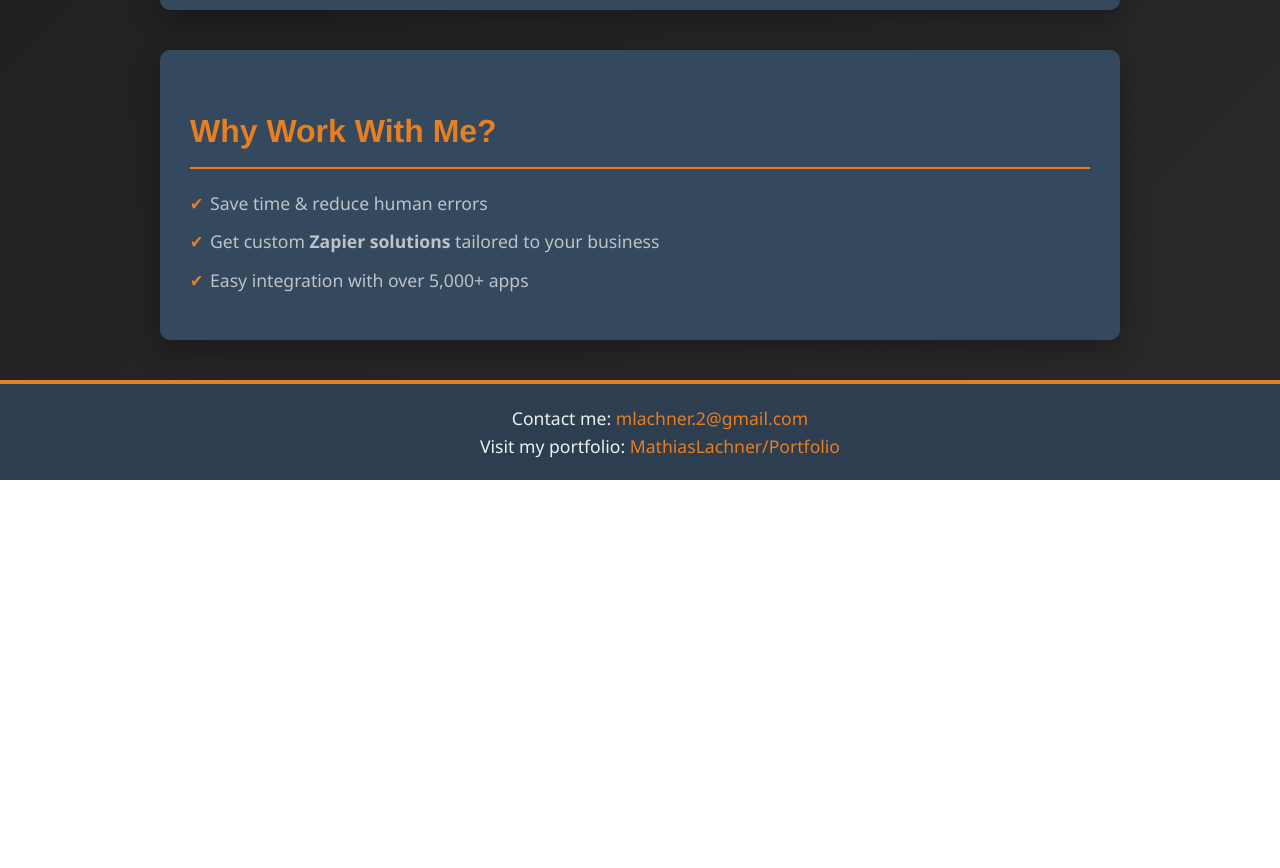
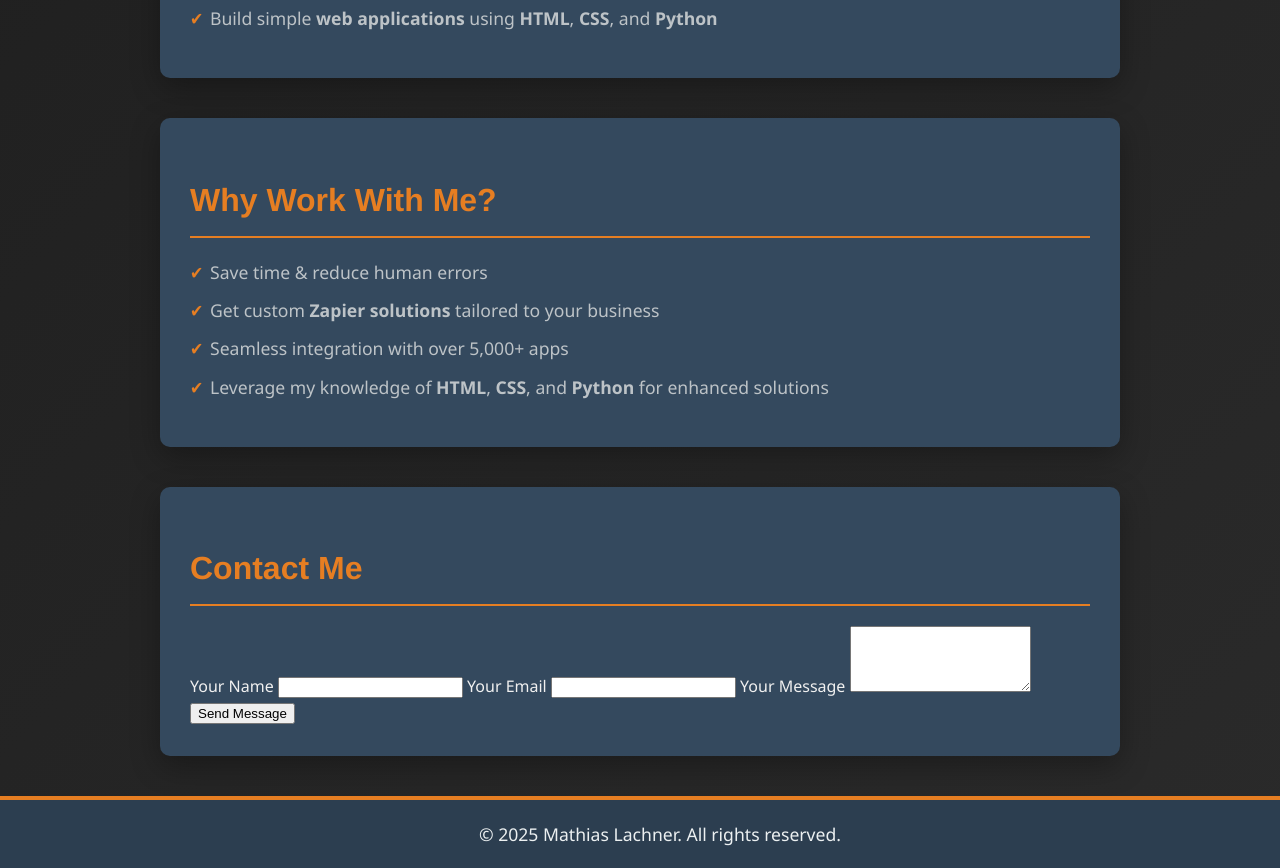
Before and after one commit to MathiasLachner/Portfolio, a plain HTML site: page index.html in a window 1280 px wide. Shown: the part 612-1480 px from the top of the page. Before the commit the page ends 1092 px from the top, so only its background shows below. Drawn offline with Linux system fonts and the light colour scheme.

Commit message:
Update index.html

```diff
--- a/index.html
+++ b/index.html
@@ -10,7 +10,7 @@
 <body>
     <header>
         <h1>Welcome to My Automation Portfolio</h1>
-        <p>Hi, I’m <strong>Mathias Lachner</strong>, and I specialize in <strong>Zapier automation</strong> to help real estate professionals and small businesses streamline their workflows.</p>
+        <p>Hi, I’m <strong>Mathias Lachner</strong>, and I specialize in <strong>Zapier automation</strong> to help real estate professionals and small businesses streamline their workflows, save time, and boost productivity. Additionally, I have experience with <strong>HTML</strong>, <strong>CSS</strong>, and <strong>Python</strong>, allowing me to provide tailored solutions for web automation and development needs.</p>
     </header>
 
     <section id="about">
@@ -19,6 +19,7 @@
             <li>Automate <strong>lead generation & follow-ups</strong></li>
             <li>Sync data between <strong>CRMs, email, and Google Sheets</strong></li>
             <li>Reduce manual work and <strong>boost productivity</strong></li>
+            <li>Build simple <strong>web applications</strong> using <strong>HTML</strong>, <strong>CSS</strong>, and <strong>Python</strong></li>
         </ul>
     </section>
 
@@ -27,13 +28,29 @@
         <ul>
             <li>Save time & reduce human errors</li>
             <li>Get custom <strong>Zapier solutions</strong> tailored to your business</li>
-            <li>Easy integration with over 5,000+ apps</li>
+            <li>Seamless integration with over 5,000+ apps</li>
+            <li>Leverage my knowledge of <strong>HTML</strong>, <strong>CSS</strong>, and <strong>Python</strong> for enhanced solutions</li>
         </ul>
     </section>
 
+    <section id="contact">
+        <h2>Contact Me</h2>
+        <form action="https://formspree.io/f/xgvobvpz" method="POST">
+            <label for="name">Your Name</label>
+            <input type="text" id="name" name="name" required>
+
+            <label for="email">Your Email</label>
+            <input type="email" id="email" name="email" required>
+
+            <label for="message">Your Message</label>
+            <textarea id="message" name="message" rows="4" required></textarea>
+
+            <button type="submit">Send Message</button>
+        </form>
+    </section>
+
     <footer>
-        <p>Contact me: <a href="mailto:mlachner.2@gmail.com">mlachner.2@gmail.com</a></p>
-        <p>Visit my portfolio: <a href="https://github.com/MathiasLachner/Portfolio">MathiasLachner/Portfolio</a></p>
+        <p>&copy; 2025 Mathias Lachner. All rights reserved.</p>
     </footer>
 </body>
 </html>
```
